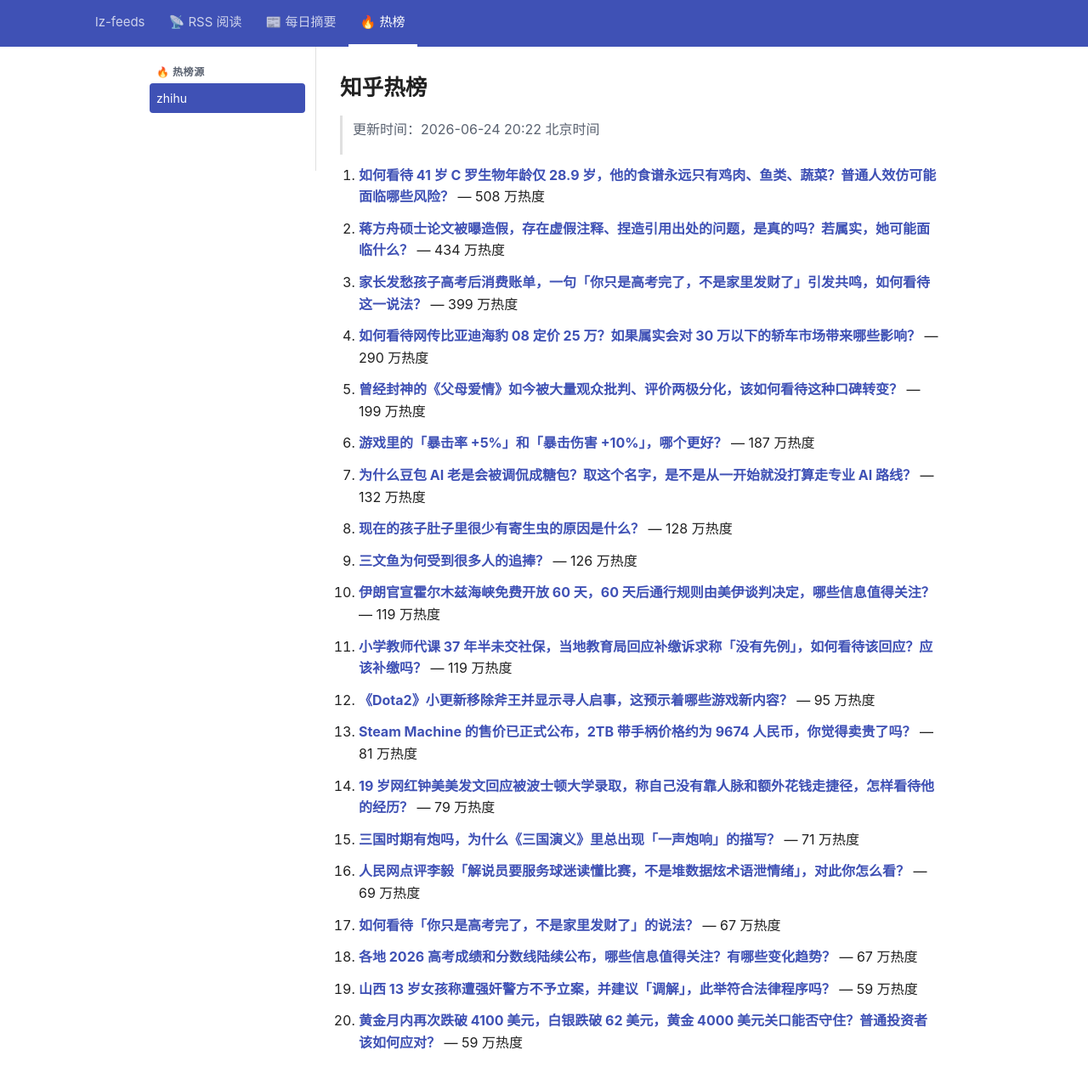
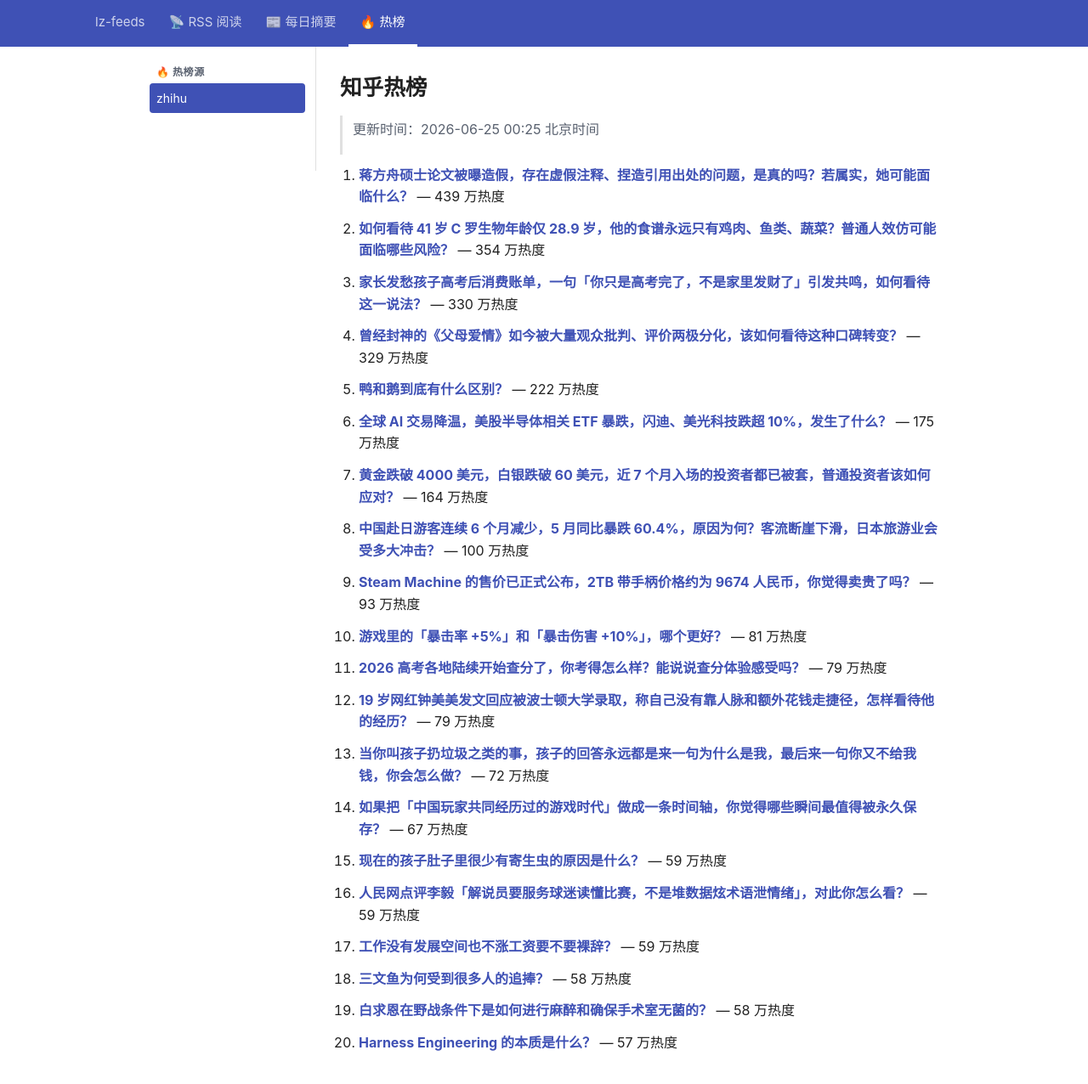
Before and after one commit to lizhang0101/lz-feeds, a Jekyll site: the page built from _hotlist/zhihu.md, in a window 1280 px wide and 1305 px high. Shown: the top 1276 px of the window at 85% size. Built offline with Jekyll 4.4.1, drawn with Linux system fonts in a browser that asks for light colours.

Commit message:
hotlist: 2026-06-24T16:25Z

```diff
--- a/_hotlist/zhihu.md
+++ b/_hotlist/zhihu.md
@@ -1,48 +1,48 @@
 ---
-updated: 2026-06-24 20:22 北京时间
+updated: 2026-06-25 00:25 北京时间
 count: 20
 ---
 
 # 知乎热榜
 
-> 更新时间：2026-06-24 20:22 北京时间
+> 更新时间：2026-06-25 00:25 北京时间
 
-1. **[如何看待 41 岁 C 罗生物年龄仅 28.9 岁，他的食谱永远只有鸡肉、鱼类、蔬菜？普通人效仿可能面临哪些风险？](https://www.zhihu.com/question/2053054134677239570)** — 508 万热度
+1. **[蒋方舟硕士论文被曝造假，存在虚假注释、捏造引用出处的问题，是真的吗？若属实，她可能面临什么？](https://www.zhihu.com/question/2052779185521649277)** — 439 万热度
 
-2. **[蒋方舟硕士论文被曝造假，存在虚假注释、捏造引用出处的问题，是真的吗？若属实，她可能面临什么？](https://www.zhihu.com/question/2052779185521649277)** — 434 万热度
+2. **[如何看待 41 岁 C 罗生物年龄仅 28.9 岁，他的食谱永远只有鸡肉、鱼类、蔬菜？普通人效仿可能面临哪些风险？](https://www.zhihu.com/question/2053054134677239570)** — 354 万热度
 
-3. **[家长发愁孩子高考后消费账单，一句「你只是高考完了，不是家里发财了」引发共鸣，如何看待这一说法？](https://www.zhihu.com/question/2052870237394149872)** — 399 万热度
+3. **[家长发愁孩子高考后消费账单，一句「你只是高考完了，不是家里发财了」引发共鸣，如何看待这一说法？](https://www.zhihu.com/question/2052870237394149872)** — 330 万热度
 
-4. **[如何看待网传比亚迪海豹 08 定价 25 万？如果属实会对 30 万以下的轿车市场带来哪些影响？](https://www.zhihu.com/question/2052704788622602395)** — 290 万热度
+4. **[曾经封神的《父母爱情》如今被大量观众批判、评价两极分化，该如何看待这种口碑转变？](https://www.zhihu.com/question/2052817852818612758)** — 329 万热度
 
-5. **[曾经封神的《父母爱情》如今被大量观众批判、评价两极分化，该如何看待这种口碑转变？](https://www.zhihu.com/question/2052817852818612758)** — 199 万热度
+5. **[鸭和鹅到底有什么区别？](https://www.zhihu.com/question/2049562215062172314)** — 222 万热度
 
-6. **[游戏里的「暴击率 +5%」和「暴击伤害 +10%」，哪个更好？](https://www.zhihu.com/question/2050162370757055174)** — 187 万热度
+6. **[全球 AI 交易降温，美股半导体相关 ETF 暴跌，闪迪、美光科技跌超 10%，发生了什么？](https://www.zhihu.com/question/2052869201178652833)** — 175 万热度
 
-7. **[为什么豆包 AI 老是会被调侃成糖包？取这个名字，是不是从一开始就没打算走专业 AI 路线？](https://www.zhihu.com/question/2035742574737143093)** — 132 万热度
+7. **[黄金跌破 4000 美元，白银跌破 60 美元，近 7 个月入场的投资者都已被套，普通投资者该如何应对？](https://www.zhihu.com/question/2052784601471493284)** — 164 万热度
 
-8. **[现在的孩子肚子里很少有寄生虫的原因是什么？](https://www.zhihu.com/question/2005254307231074086)** — 128 万热度
+8. **[中国赴日游客连续 6 个月减少，5 月同比暴跌 60.4%，原因为何？客流断崖下滑，日本旅游业会受多大冲击？](https://www.zhihu.com/question/2052721837830935858)** — 100 万热度
 
-9. **[三文鱼为何受到很多人的追捧？](https://www.zhihu.com/question/306352085)** — 126 万热度
+9. **[Steam Machine 的售价已正式公布，2TB 带手柄价格约为 9674 人民币，你觉得卖贵了吗？](https://www.zhihu.com/question/2052712338893923422)** — 93 万热度
 
-10. **[伊朗官宣霍尔木兹海峡免费开放 60 天，60 天后通行规则由美伊谈判决定，哪些信息值得关注？](https://www.zhihu.com/question/2052882056875603762)** — 119 万热度
+10. **[游戏里的「暴击率 +5%」和「暴击伤害 +10%」，哪个更好？](https://www.zhihu.com/question/2050162370757055174)** — 81 万热度
 
-11. **[小学教师代课 37 年半未交社保，当地教育局回应补缴诉求称「没有先例」，如何看待该回应？应该补缴吗？](https://www.zhihu.com/question/2052464755097466816)** — 119 万热度
+11. **[2026 高考各地陆续开始查分了，你考得怎么样？能说说查分体验感受吗？](https://www.zhihu.com/question/2052710805108252894)** — 79 万热度
 
-12. **[《Dota2》小更新移除斧王并显示寻人启事，这预示着哪些游戏新内容？](https://www.zhihu.com/question/2052693570713293337)** — 95 万热度
+12. **[19 岁网红钟美美发文回应被波士顿大学录取，称自己没有靠人脉和额外花钱走捷径，怎样看待他的经历？](https://www.zhihu.com/question/2052729446113567950)** — 79 万热度
 
-13. **[Steam Machine 的售价已正式公布，2TB 带手柄价格约为 9674 人民币，你觉得卖贵了吗？](https://www.zhihu.com/question/2052712338893923422)** — 81 万热度
+13. **[当你叫孩子扔垃圾之类的事，孩子的回答永远都是来一句为什么是我，最后来一句你又不给我钱，你会怎么做？](https://www.zhihu.com/question/2025958383677654574)** — 72 万热度
 
-14. **[19 岁网红钟美美发文回应被波士顿大学录取，称自己没有靠人脉和额外花钱走捷径，怎样看待他的经历？](https://www.zhihu.com/question/2052729446113567950)** — 79 万热度
+14. **[如果把「中国玩家共同经历过的游戏时代」做成一条时间轴，你觉得哪些瞬间最值得被永久保存？](https://www.zhihu.com/question/2043732533016253106)** — 67 万热度
 
-15. **[三国时期有炮吗，为什么《三国演义》里总出现「一声炮响」的描写？](https://www.zhihu.com/question/625086821)** — 71 万热度
+15. **[现在的孩子肚子里很少有寄生虫的原因是什么？](https://www.zhihu.com/question/2005254307231074086)** — 59 万热度
 
-16. **[人民网点评李毅「解说员要服务球迷读懂比赛，不是堆数据炫术语泄情绪」，对此你怎么看？](https://www.zhihu.com/question/2052801575043560695)** — 69 万热度
+16. **[人民网点评李毅「解说员要服务球迷读懂比赛，不是堆数据炫术语泄情绪」，对此你怎么看？](https://www.zhihu.com/question/2052801575043560695)** — 59 万热度
 
-17. **[如何看待「你只是高考完了，不是家里发财了」的说法？](https://www.zhihu.com/question/2053039684436210325)** — 67 万热度
+17. **[工作没有发展空间也不涨工资要不要裸辞？](https://www.zhihu.com/question/2038538023705507191)** — 59 万热度
 
-18. **[各地 2026 高考成绩和分数线陆续公布，哪些信息值得关注？有哪些变化趋势？](https://www.zhihu.com/question/2052808922361061817)** — 67 万热度
+18. **[三文鱼为何受到很多人的追捧？](https://www.zhihu.com/question/306352085)** — 58 万热度
 
-19. **[山西 13 岁女孩称遭强奸警方不予立案，并建议「调解」，此举符合法律程序吗？](https://www.zhihu.com/question/2052708548925190388)** — 59 万热度
+19. **[白求恩在野战条件下是如何进行麻醉和确保手术室无菌的？](https://www.zhihu.com/question/288131724)** — 58 万热度
 
-20. **[黄金月内再次跌破 4100 美元，白银跌破 62 美元，黄金 4000 美元关口能否守住？普通投资者该如何应对？](https://www.zhihu.com/question/2052784601471493284)** — 59 万热度
+20. **[Harness Engineering 的本质是什么？](https://www.zhihu.com/question/2016648624256340425)** — 57 万热度
```
